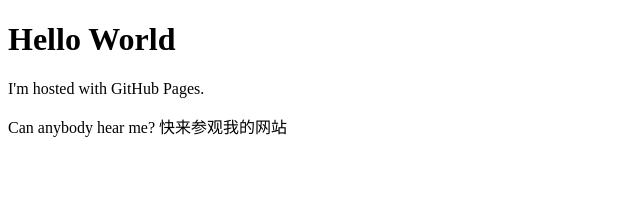
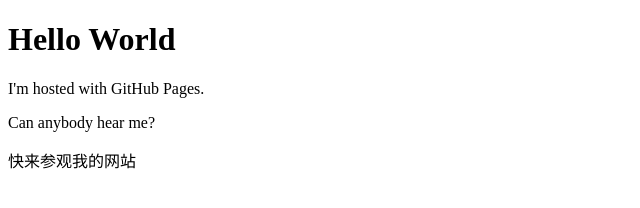
Before and after one commit to JIANDONGCHUAN/jiandongchuan.github.io, a plain HTML site: page index.html in a window 1280 px wide. Shown: the whole page, without its empty margins (0-640 px from the left). Drawn offline with Linux system fonts and the light colour scheme.

Commit message:
Update index.html

```diff
--- a/index.html
+++ b/index.html
@@ -4,6 +4,6 @@
 <h1>Hello World</h1>
 <p>I'm hosted with GitHub Pages.</p>
 <p>Can anybody hear me?
-  快来参观我的网站
+<p>快来参观我的网站
 </body>
 </html>
```
